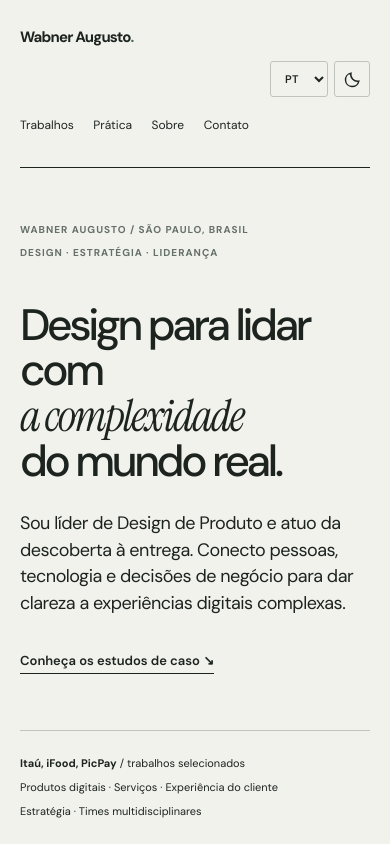
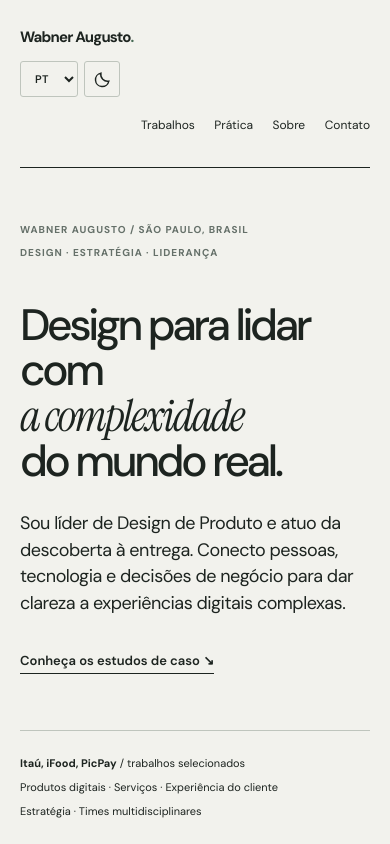
Before and after one commit to wabner-augusto/portfolio-wabner, a plain HTML site: page index.html in a window 390 px wide. Shown: the top 844 px of the page. Drawn offline with Linux system fonts and the light colour scheme.

Commit message:
style: alinhar navegação e controles à direita em todas as páginas

```diff
--- a/site-controls.css
+++ b/site-controls.css
@@ -14,3 +14,10 @@ html[data-theme="dark"] img{color-scheme:light}
 html[data-theme="dark"] .contact-channel:hover,html[data-theme="dark"] .file:hover{background:var(--panel)}
 @media(max-width:820px){.top{flex-wrap:wrap;gap:14px}.nav{order:3;width:100%;flex-wrap:wrap;justify-content:space-between;gap:8px 16px}.site-settings{order:2}}
 @media(max-width:430px){.wrap{padding-left:20px;padding-right:20px}.nav{font-size:11px}.site-settings{gap:6px}}
+
+/* V17 — navegação e ações alinhadas à direita */
+.top .nav{margin-left:auto;justify-content:flex-end}
+.top .site-settings{margin-left:0;flex-shrink:0}
+@media(max-width:820px){
+  .top .nav{margin-left:0;width:100%;justify-content:flex-end}
+}
```
